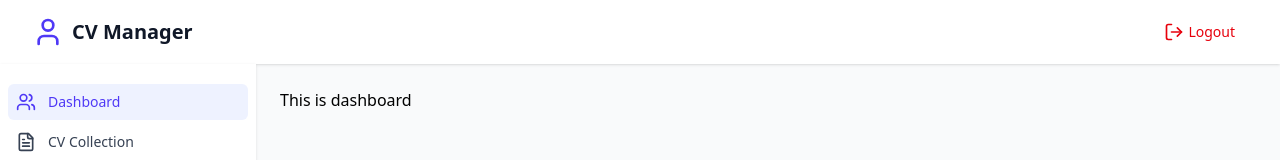
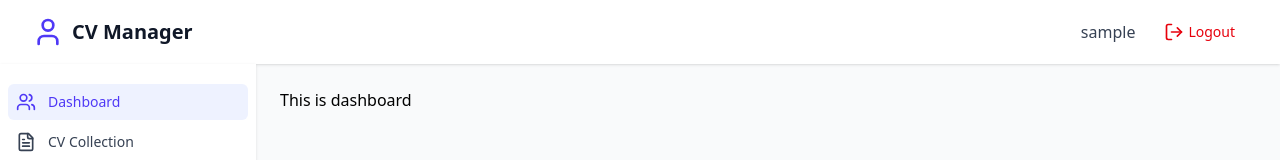
Before and after one commit to Rahulad12/HRFolio, a React (Vite) app in the folder client/: page /dashboard in a window 1280 px wide. Shown: the top 160 px of the page. Built offline with nearby package versions, Linux system fonts and the light colour scheme; no server answers; sample sign-in values are in the browser's storage.

Commit message:
update: navbar.tsx

```diff
--- a/client/src/component/layout/Nabbar.tsx
+++ b/client/src/component/layout/Nabbar.tsx
@@ -25,7 +25,7 @@ const Navbar: React.FC = () => {
 
                     <div className="flex items-center">
                         <div className="flex items-center">
-                            <span className="text-gray-700 mr-4">{user?.name}</span>
+                            <span className="text-gray-700 mr-4">{user?.username}</span>
                             <button
                                 onClick={handleLogout}
                                 className="inline-flex items-center px-3 py-2 border border-transparent text-sm leading-4 font-medium rounded-md text-red-600 hover:to-blue-300 focus:outline-none transition cursor-pointer"
```
